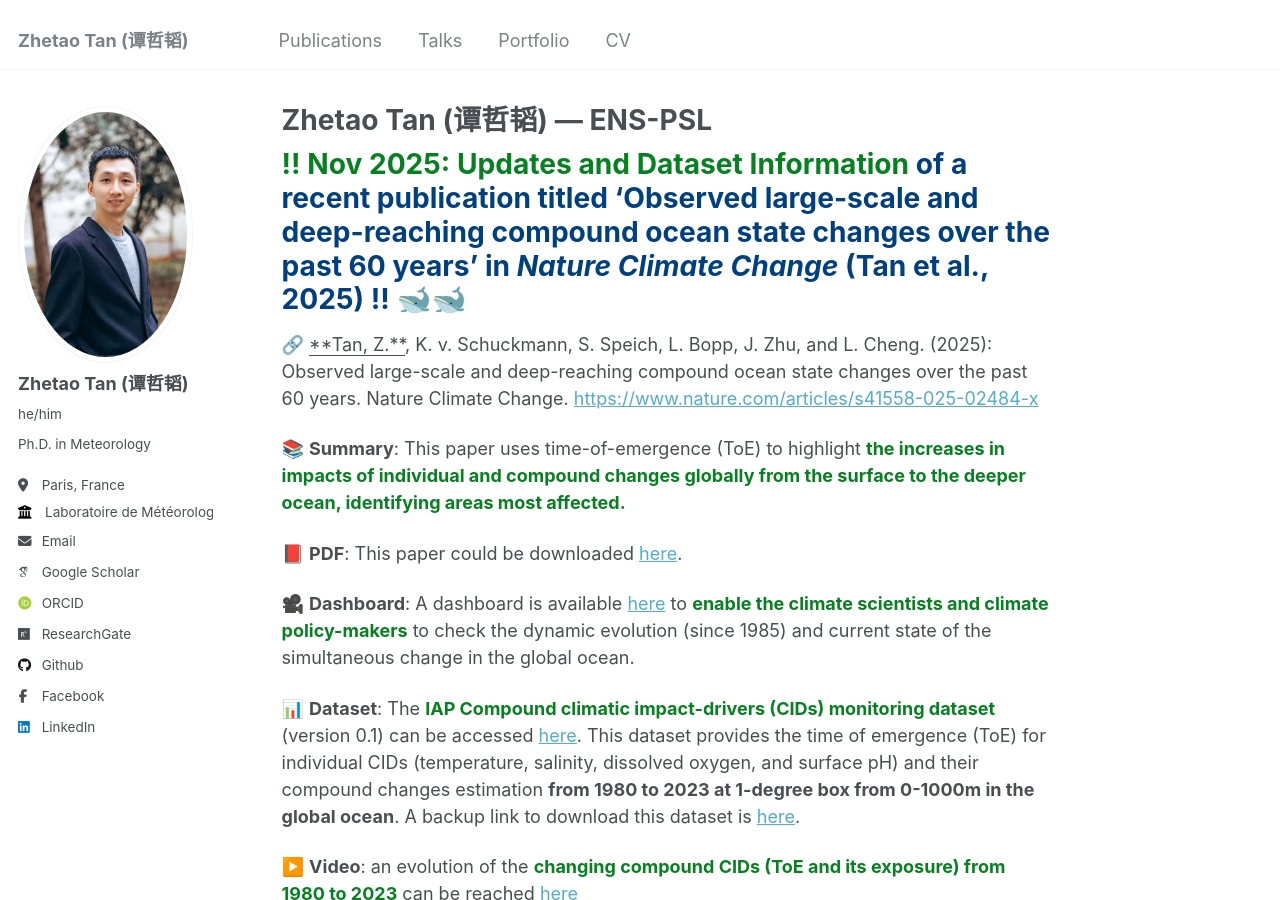
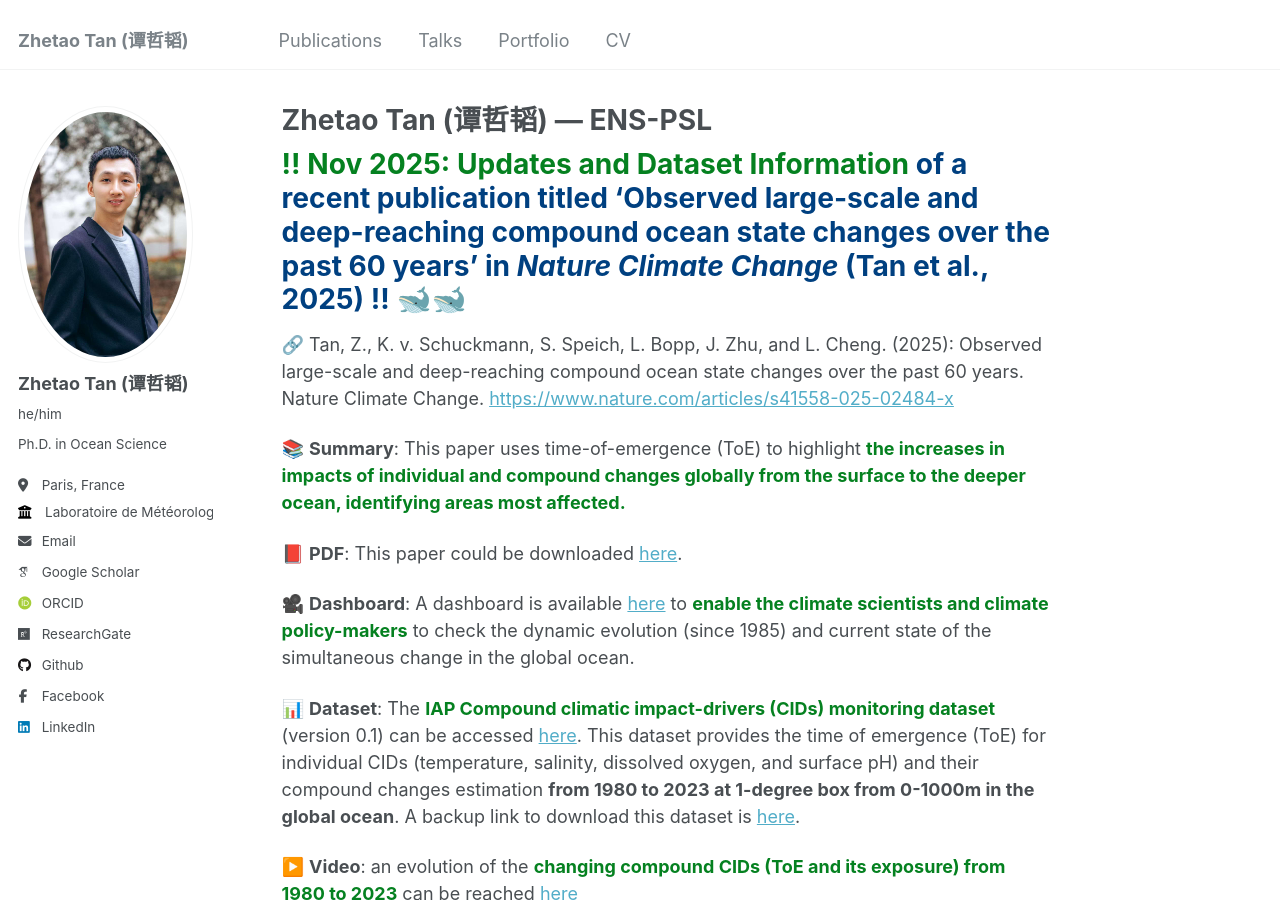
Before and after one commit to zqtzt/zqtzt.github.io, a Jekyll site: the page built from _pages/about.md, in a window 1280 px wide and 900 px high. Built offline with Jekyll 4.4.1, drawn with Linux system fonts in a browser that asks for light colours; some web fonts are replaced.

Commit message:
20251125

```diff
--- a/_config.yml
+++ b/_config.yml
@@ -24,7 +24,7 @@ author:
   avatar           : "profile.jpg"
   name             : "Zhetao Tan (谭哲韬)"
   pronouns         : "he/him"
-  bio              : "Ph.D. in Meteorology"
+  bio              : "Ph.D. in Ocean Science"
   location         : "Paris, France"
   employer         : "Laboratoire de Météorologie Dynamique – IPSL, Ecole Normale Supérieure — PSL"
   uri              : #"https://zqtzt.github.io/zhetaotan.github.io/"
--- a/_pages/about.md
+++ b/_pages/about.md
@@ -9,11 +9,11 @@ redirect_from:
 
 # <span style="color:#058120;">!! Nov 2025: Updates and Dataset Information</span> <span style="color:#004080;">of a recent publication titled 'Observed large-scale and deep-reaching compound ocean state changes over the past 60 years' in *Nature Climate Change* (Tan et al., 2025) !! 🐋🐋</span>
 
-**🔗** <u>**Tan, Z.**</u>, K. v. Schuckmann, S. Speich, L. Bopp, J. Zhu, and L. Cheng. (2025): Observed large-scale and deep-reaching compound ocean state changes over the past 60 years. Nature Climate Change. [https://www.nature.com/articles/s41558-025-02484-x](https://www.nature.com/articles/s41558-025-02484-x)
+**🔗** Tan, Z., K. v. Schuckmann, S. Speich, L. Bopp, J. Zhu, and L. Cheng. (2025): Observed large-scale and deep-reaching compound ocean state changes over the past 60 years. Nature Climate Change. [https://www.nature.com/articles/s41558-025-02484-x](https://www.nature.com/articles/s41558-025-02484-x)
 
 📚 **Summary**: This paper uses time-of-emergence (ToE) to highlight **<span style="color:#058120;">the increases in impacts of individual and compound changes globally from the surface to the deeper ocean, identifying areas most affected.</span>**
 
-📕 **PDF**: This paper could be downloaded [here](../files/2025-Tan-Compound-NCC).
+📕 **PDF**: This paper could be downloaded [here](../files/2025-Tan-Compound-NCC.pdf).
 
 🎥 **Dashboard**: A dashboard is available [here](http://www.ocean.iap.ac.cn/pages/dataV/dataV.html?navAnchor=dataV) to <span style="color:#058120;">**enable the climate scientists and climate policy-makers**</span> to check the dynamic evolution (since 1985) and current state of the simultaneous change in the global ocean.
 
```
